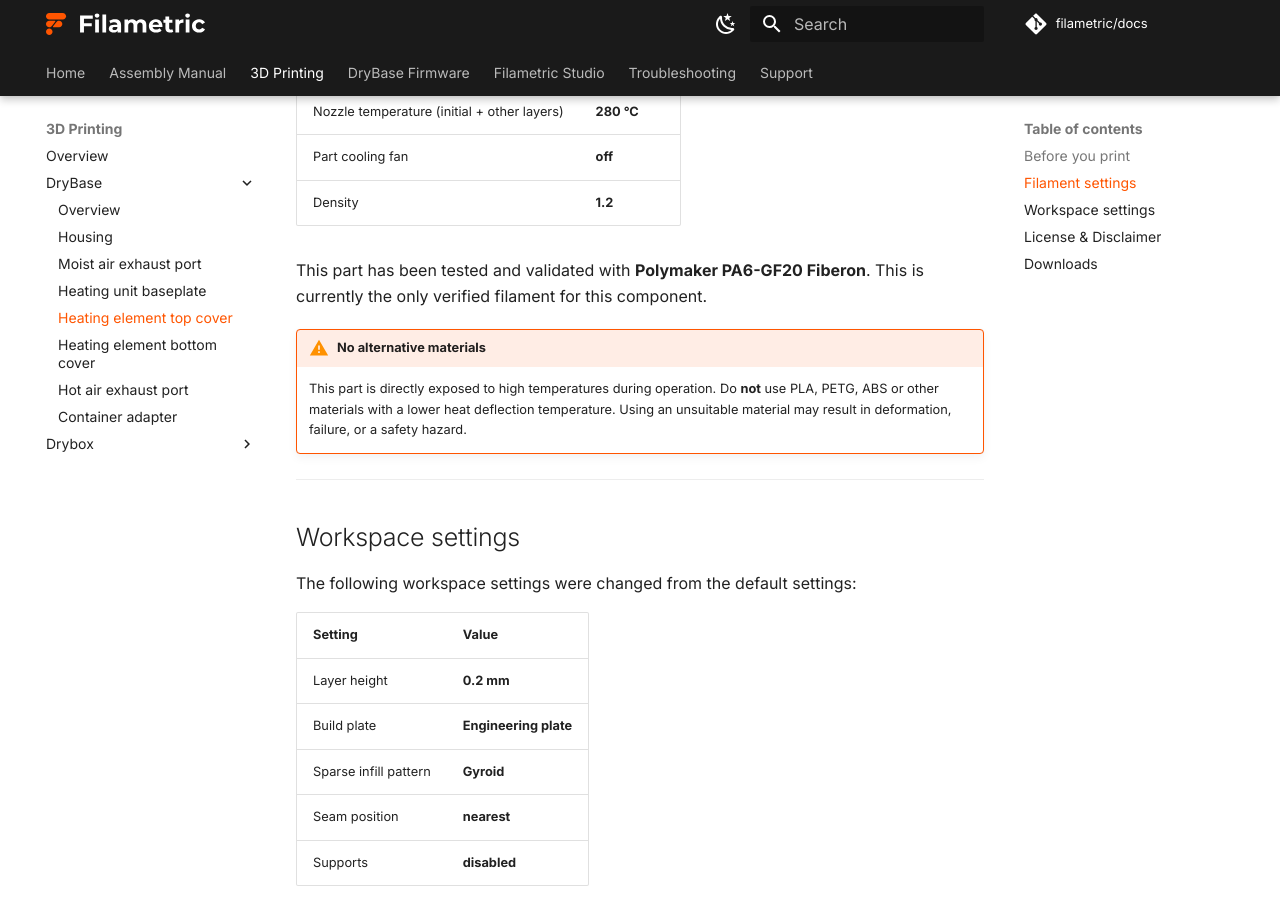
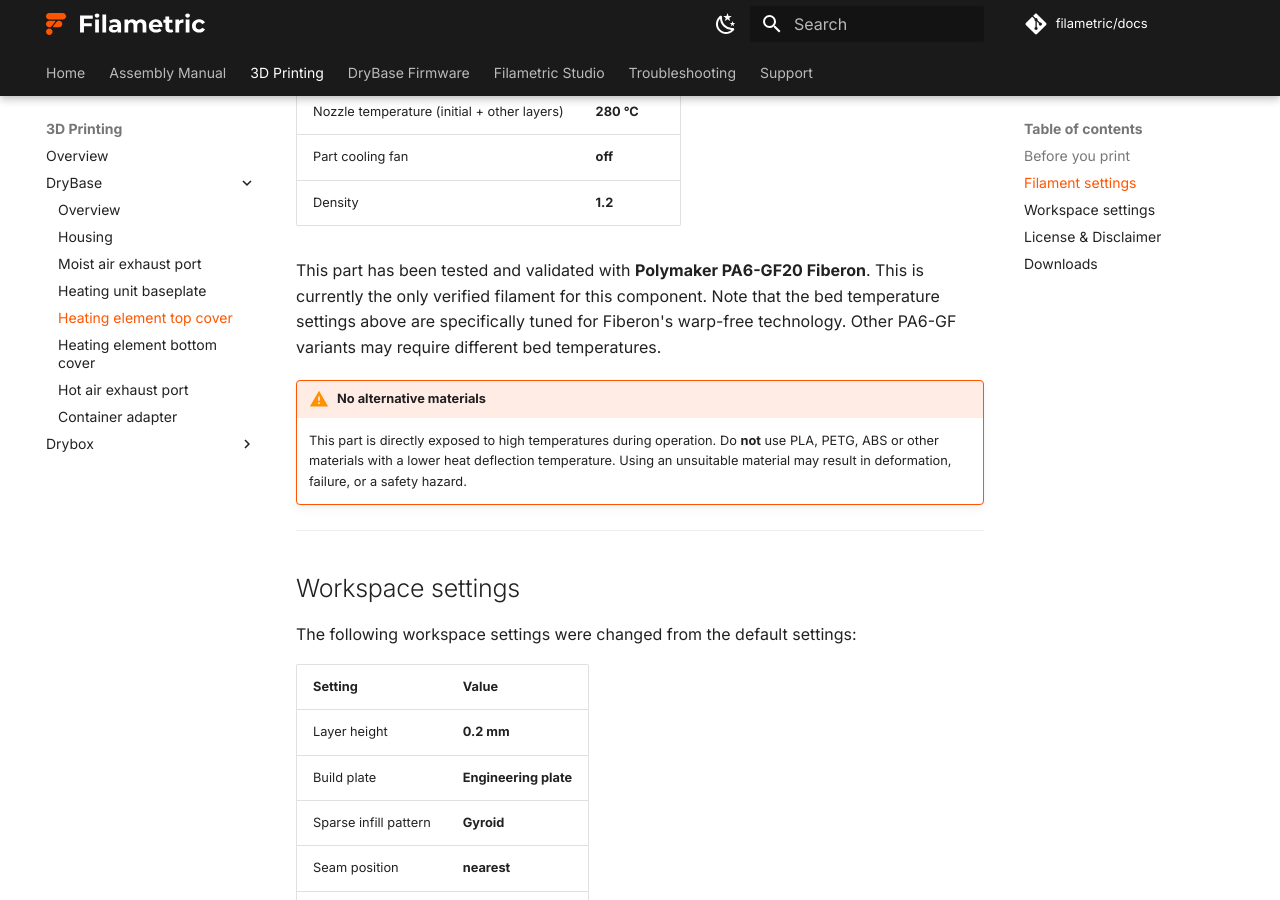
Before and after one commit to Filametric/docs, an MkDocs documentation site: the page built from docs/3d-printing/heating-element-top-cover.md, in a window 1280 px wide and 900 px high, scrolled down 1753 px. Built offline with MkDocs 1.6.1 and Material for MkDocs 9.7.7, drawn with Linux system fonts in a browser that asks for light colours; comment, search, counter and statistics services are not loaded.

Commit message:
Clarify bed temperature settings are specific to Fiberon PA6-GF20

```diff
--- a/docs/3d-printing/heating-element-top-cover.md
+++ b/docs/3d-printing/heating-element-top-cover.md
@@ -39,7 +39,7 @@
 | Part cooling fan | **off** |
 | Density | **1.2** |
 
-This part has been tested and validated with **Polymaker PA6-GF20 Fiberon**. This is currently the only verified filament for this component.
+This part has been tested and validated with **Polymaker PA6-GF20 Fiberon**. This is currently the only verified filament for this component. Note that the bed temperature settings above are specifically tuned for Fiberon's warp-free technology. Other PA6-GF variants may require different bed temperatures.
 
 !!! warning "No alternative materials"
     This part is directly exposed to high temperatures during operation. Do **not** use PLA, PETG, ABS or other materials with a lower heat deflection temperature. Using an unsuitable material may result in deformation, failure, or a safety hazard.
```
Also changed, not shown: docs/3d-printing/closing-fastener.md (+1 -1 lines), docs/3d-printing/heating-element-bottom-cover.md (+1 -1 lines), docs/3d-printing/hot-air-exhaust-port.md (+1 -1 lines).
